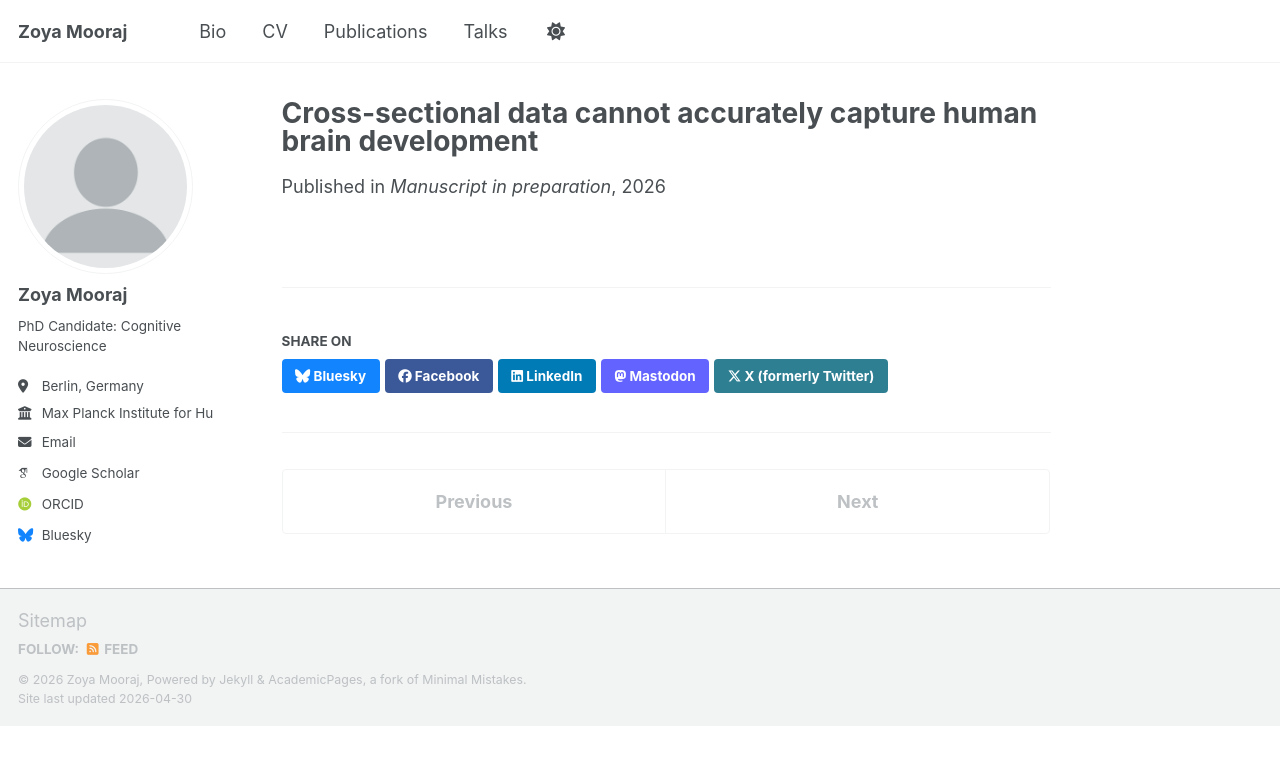
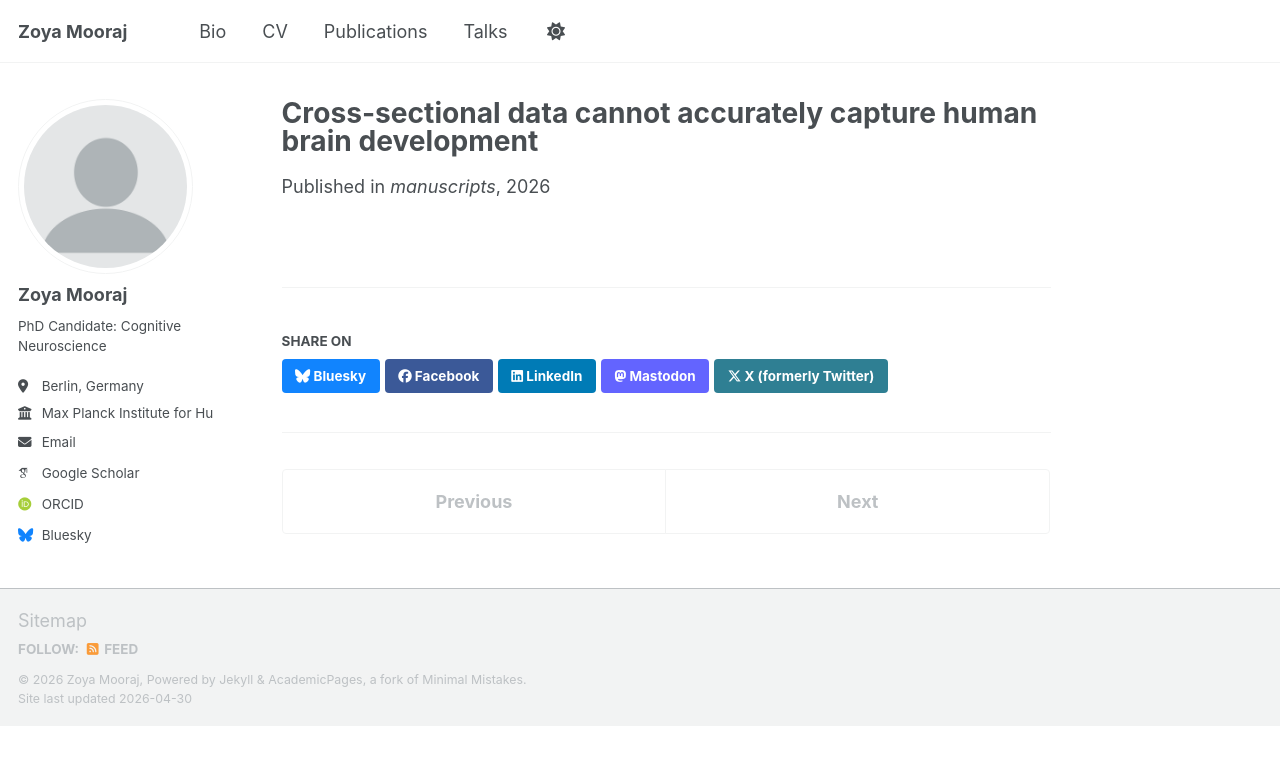
Before and after one commit to zoya-mooraj/zoya-mooraj.github.io, a Jekyll site: the page built from _publications/inprep-longcross.md, in a window 1280 px wide. Shown: the top 765 px of the page. Built offline with Jekyll 4.4.1, drawn with Linux system fonts in a browser that asks for light colours; some web fonts are replaced; a script bundle is joined from its source files by our own code; library files that are not in the unit come from our copies.

Commit message:
Change venue from 'Manuscript in preparation' to 'manuscripts'

```diff
--- a/_publications/inprep-longcross.md
+++ b/_publications/inprep-longcross.md
@@ -3,6 +3,6 @@ title: "Cross-sectional data cannot accurately capture human brain development"
 collection: publications
 permalink: /publication/inprep-longcross
 #date: 2026-01-01
-venue: "Manuscript in preparation"
+venue: "manuscripts"
 authors: "Alneas, Mooraj et al."
 ---
```
